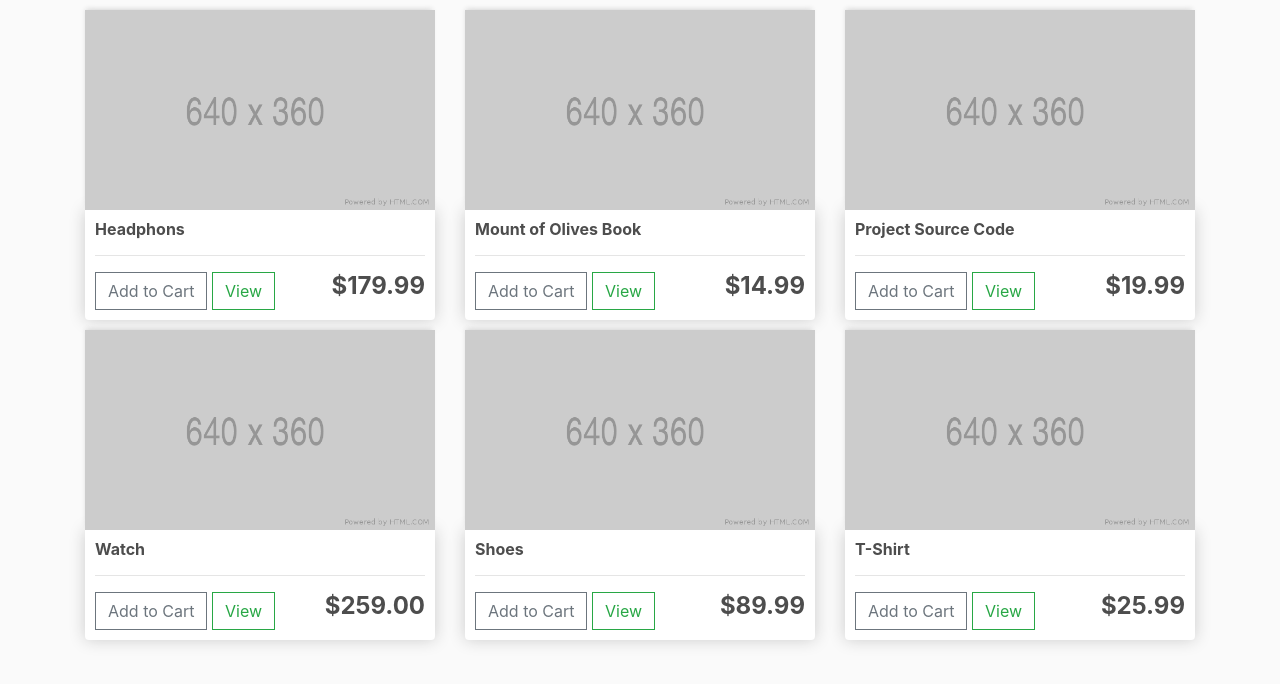
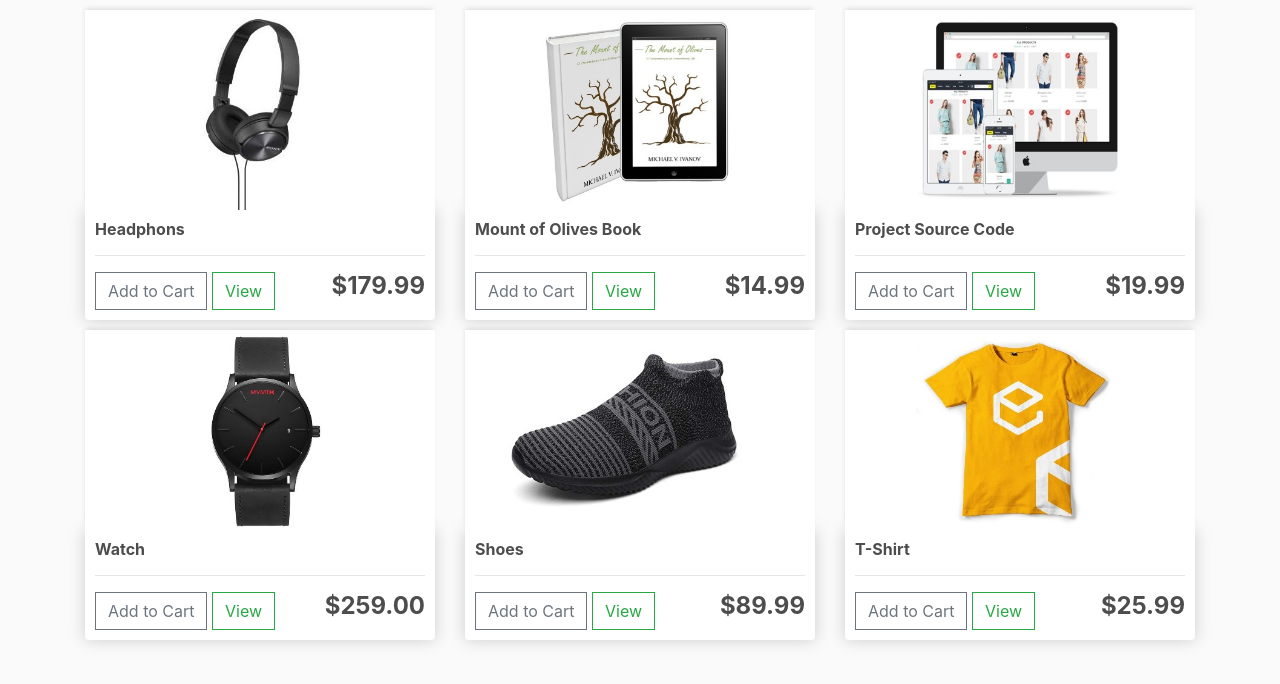
Before and after one commit to zsaaupo/ecommarce, a Django app: page / in a window 1280 px wide. Shown: the part 57-741 px from the top of the page. Run offline with Django 4.2, Linux system fonts and the light colour scheme; data comes from the database, SQL or seed files in the repository; some libraries are stand-ins or nearby versions.

Commit message:
image render

```diff
--- a/store/templates/store/store.html
+++ b/store/templates/store/store.html
@@ -4,7 +4,7 @@
 <div class="row">
     {% for product in products %}
     <div class="col-lg-4">
-        <img class="thumbnail" src="{% static 'image/placeholder.png' %}">
+        <img class="thumbnail" src="{{product.image.url}}">
         <div class="box-element product">
             <h6><strong>{{product.name}}</strong></h6>
             <hr>
```
